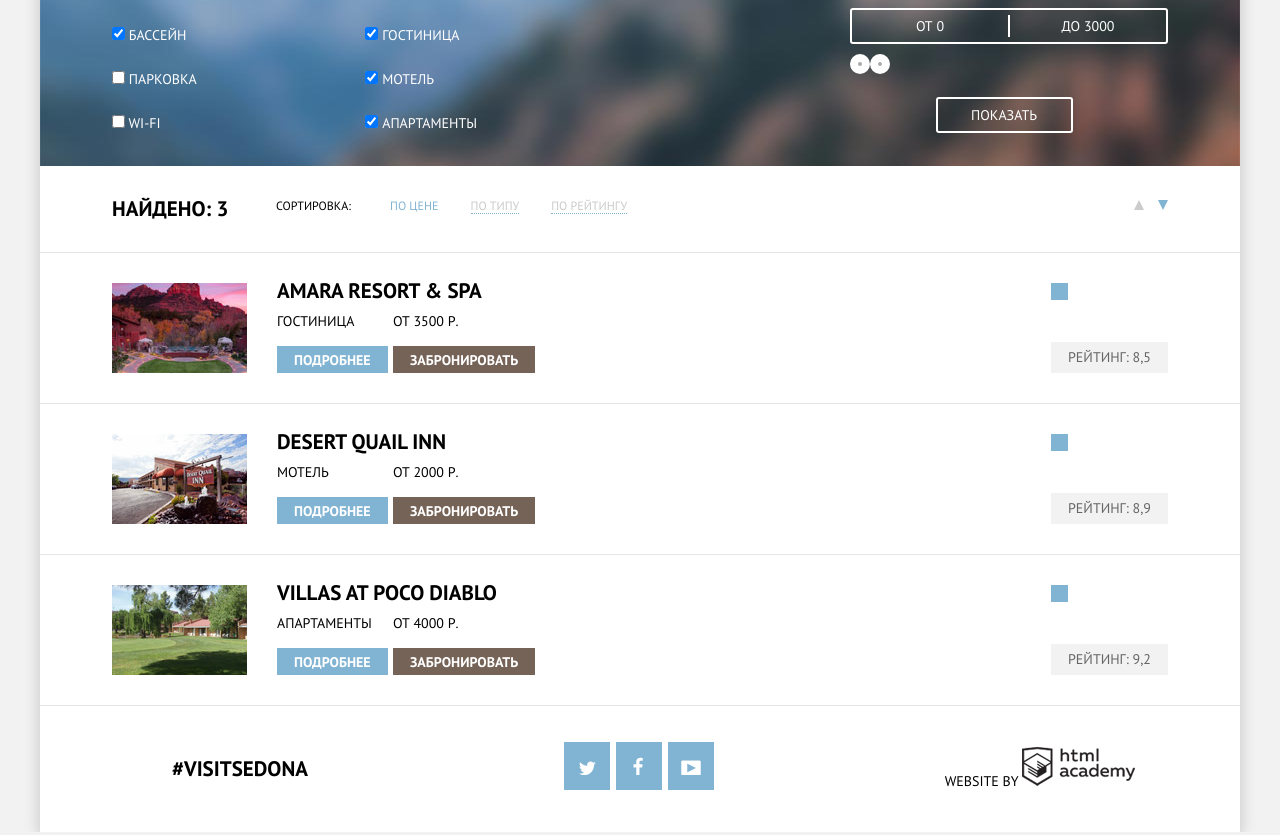
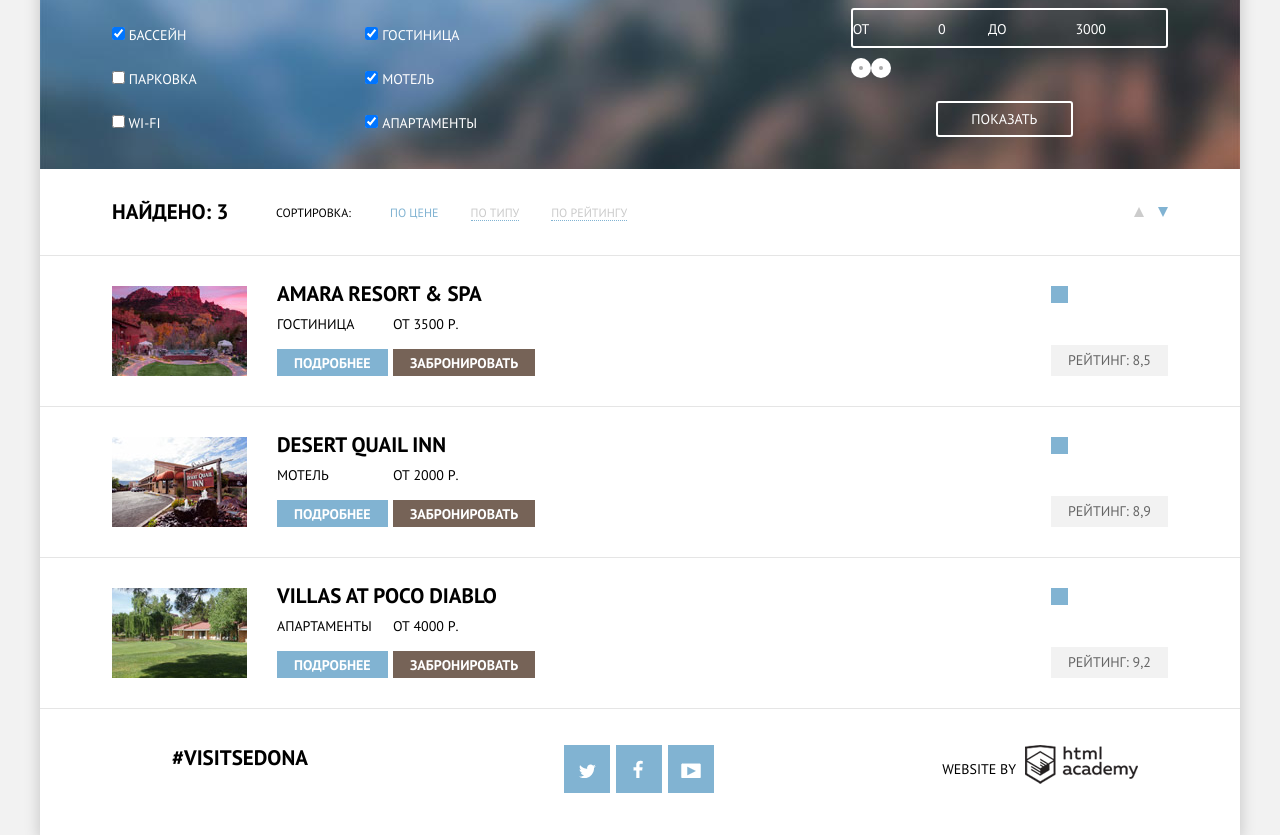
Before and after one commit to Zadov/204505-sedona, a plain HTML site: page hotels.html in a window 1280 px wide. Shown: the part 107-942 px from the top of the page. Drawn offline with Linux system fonts and the light colour scheme.

Commit message:
формы 1

```diff
--- a/css/style.css
+++ b/css/style.css
@@ -17,11 +17,11 @@ input:focus {
 }
 .container {
 	max-width: 1200px;
+	min-width: 768px;
 	margin: 0 auto;
 	background-color: #ffffff;
 	box-shadow: 0 5px 15px rgba(0,0,0,0.2);
 }
-
 .clearfix::after {
 	content: "";
 	display: table;
@@ -29,7 +29,9 @@ input:focus {
 }
 
 /*header*/
-
+.main_header {
+	position: relative;
+}
 .intro {
 	position: relative;
 	background-image: url("../img/intro.jpg");
@@ -46,9 +48,10 @@ input:focus {
 	bottom: 0;
 	left: 0;
 	content: "";
-	background: url(../img/mask.png) no-repeat center bottom;
-	-webkit-background-size: 100% 57px;
-					background-size: 100% 57px;
+	background-image: url(../img/mask.png);
+	background-repeat:  no-repeat;
+	background-position: bottom;
+	background-size: 100% auto;
 	width: 100%;
 	height: 57px;
 }
@@ -63,7 +66,6 @@ input:focus {
 	list-style-type: none;
 }
 .main_nav li {
-	/*float: left;*/
 	padding-top: 14px;
 	padding-bottom: 16px;
 	width: 20%;
@@ -77,9 +79,6 @@ input:focus {
 .main_nav li:nth-child(n+3) {
 	float: right;
 }
-/*.main_nav li:nth-child(2) {
-	margin-right: 20%;
-}*/
 .main_nav a{
 	text-decoration: none;
 	color: #000000;
@@ -172,6 +171,7 @@ input:focus {
 
 /*form*/
 
+/*заголовок*/
 .interest {
 	margin-top: 56px;
 	text-align: center;
@@ -199,7 +199,9 @@ input:focus {
 .form_footer {
 	background-image: url(../img/map.jpg);
 }
+/*сама форма*/
 .hotel_search_form {
+	position: relative;
 	margin: 0 auto 78px;
 	width: 568px;
 	box-sizing: border-box;
@@ -218,20 +220,26 @@ input:focus {
 	border: none;
 	background-color: #f2f2f2;
 }
+.hotel_search_form input {
+	box-sizing: border-box;
+}
 .hotel_search_form > input {
 	box-sizing: border-box;
 	width: 346px;
 	margin-bottom: 29px;
 	padding-left: 13px;
 }
-.hotel_search_form > input:hover {
+.hotel_search_form input:hover {
 	background-color: #ebebeb;
 }
-.hotel_search_form > input:focus {
+.hotel_search_form input:focus {
 	background: none;
 	border: 2px solid #e5e5e5;
+}
+.hotel_search_form > input:focus {
 	padding-left: 11px;
 }
+
 .hotel_search_form input::-webkit-input-placeholder { /* Chrome/Opera/Safari */
   color: #000000;
 }
@@ -251,13 +259,13 @@ input:focus {
 }
 .plus_minus > input,
 .plus_minus > button {
+	display: inline-block;
+	vertical-align: top;
 	width: 38px;
 	padding: 0;
 	font-size: 14px;
 }
 .plus_minus > input {
-	position: relative;
-	top: 1px;
 	text-align: center;
 }
 .plus_minus > button {
@@ -301,11 +309,11 @@ input:focus {
 /*	height: 120px;*/
 }
 .main_footer div {
-	margin: auto;
 	width: 33.333333%;
 	text-align: center;
 }
 .footer_tag {
+
 	font-size: 21px;
 	font-weight: bold;
 	line-height: 26px;
@@ -347,7 +355,9 @@ input:focus {
 	background-position: -100px -75px;
 }
 .footer_copyright p {
-	display: inline;
+	display: inline-block;
+	margin-right: 5px;
+	vertical-align: top;
 }
 
 /*hotels*/
@@ -384,6 +394,7 @@ input:focus {
 .filter_item:last-child {
 	margin-bottom: 0;
 }
+/*фильтр цены*/
 .filter_price {
 	float: right;
 	width: 31%;
@@ -393,27 +404,28 @@ input:focus {
 	margin-bottom: 11px;
 }
 .filter_price_in {
-	-ms-display: flex;
-			display: flex;
+	height: 36px;
 	margin-left: 10px;
 	margin-bottom: 10px;
+	font-size: 0;
 	border: 2px solid #ffffff;
 	border-radius: 3px;
 }
+.filter_price_in label {
+	display: inline-block;
+	font-size: 14px;
+	line-height: 38px;
+	vertical-align: top;
+	cursor: pointer;
+}
 
-/*временное решение*/
-.filter svg {
-	float: left;
-}
 .filter_price input {
-	max-width: 156px;	/*как сделать сжимающиеся инпуты?*/
-	height: 32px;
-	-ms-flex-grow: 1;
-			flex-grow: 1;
+	width: 50px;
+	margin: 0;
+	padding-left: 65px;
 	border: none;
 	background: none;
 	color: #ffffff;
-	text-align: center;
 }
 .filter_price input::-webkit-input-placeholder { /* Chrome/Opera/Safari */
   color: #ffffff;
@@ -472,9 +484,9 @@ input:focus {
 .found_header {
 	-ms-display: flex;
 			display: flex;
-	padding: 29px 6% 30px;
-	-ms-align-items: baseline;
-			align-items: baseline;
+	-ms-align-items: center;
+			align-items: center;
+	padding: 30px 6%;
 	border-bottom: 1px solid #e5e5e5;
 }
 .found_accont_title {
--- a/hotels.html
+++ b/hotels.html
@@ -14,8 +14,8 @@
 					<ul class="clearfix">
 						<li><a href="#">Информация</a></li>
 						<li><a href="#">Фото и видео</a></li>
+						<li><a href="hotels.html">Гостиницы</a></li>
 						<li><a href="#">Карта штата</a></li>
-						<li><a href="hotels.html">Гостиницы</a></li>
 					</ul>
 				</nav>
 				<div class="logo">
@@ -61,17 +61,20 @@
 
 					<fieldset class="filter_price">
 						<legend>Стоимость в сутки (Р):</legend>
+
 						<div class="filter_price_in clearfix">
-							<input type="text" placeholder="от 0" name="price_start">
-							<svg width="2" height="32">
-								<line x1="0" y1="5" x2="0" y2="27" stroke="#fff" stroke-width="4"/>
-							</svg>
-							<input class="test" type="text" placeholder="до 3000" name="price_end">
+							<label class="price_start">от <input type="text" placeholder="0" name="price_start"></label>
+							<label class="price_end">до <input class="test" type="text" placeholder="3000" name="price_end"></label>
 						</div>
+
 						<div class="filter_price_line">
+							<div class="scale">
+          			<div class="bar"></div>
+        			</div>
 							<div class="pointer pointer_begin"></div>
 							<div class="pointer pointer_end"></div>
 						</div>
+
 						<button type="submit" class="btn">Показать</button>
 					</fieldset>
 				</form>
@@ -175,7 +178,7 @@
 				</div>
 				<div class="footer_copyright">
 					<p>website by</p>
-					<a href="https://htmlacademy.ru"><img src="img/htmlacademy.png" alt="HTMLAcademy" width="113" height="39"></a>
+					<a href="https://htmlacademy.ru"><img src="img/HTMLAcademy.png" alt="HTMLAcademy" width="113" height="39"></a>
 				</div>
 			</footer>
 		</div>
```
Also changed, not shown: index.html (+1 -1 lines).
